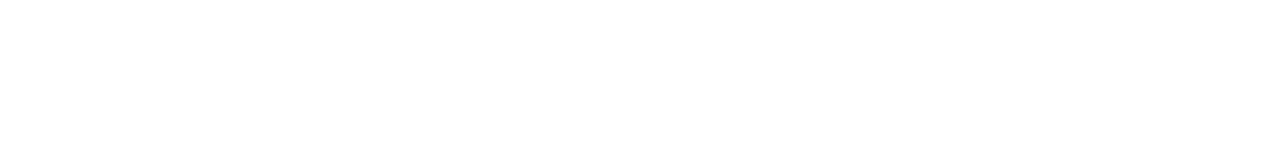
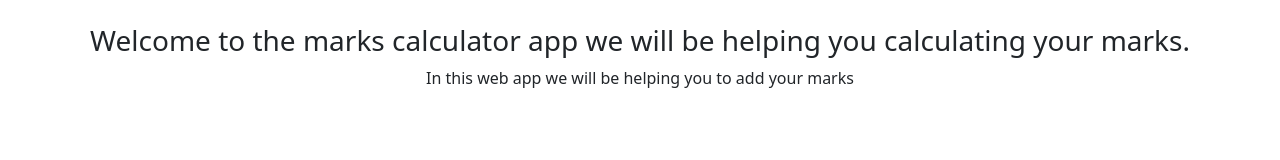
Before and after one commit to bhurtel899/marks-calculator, a plain HTML site: page index.html in a window 1280 px wide. Drawn offline with Linux system fonts and the light colour scheme.

Commit message:
linking the frameworks

```diff
--- a/index.html
+++ b/index.html
@@ -6,9 +6,13 @@
     <meta name="viewport" content="width=device-width, initial-scale=1.0">
     <link rel="stylesheet" href="style.css">
     <script src="index.js"></script>
-    <title>Document</title>
+    <link rel="stylesheet" href="bootstrap css/bootstrap.min.css">
+    <title>VSS Second Terminal Marks Calculator</title>
 </head>
 <body>
-
+    <div class="container intro text-center my-4">
+        <h3>Welcome to the marks calculator app we will be helping you calculating your marks.</h3>
+        <p>In this web app we will be helping you to add your marks</p>
+    </div>
 </body>
 </html>
```
